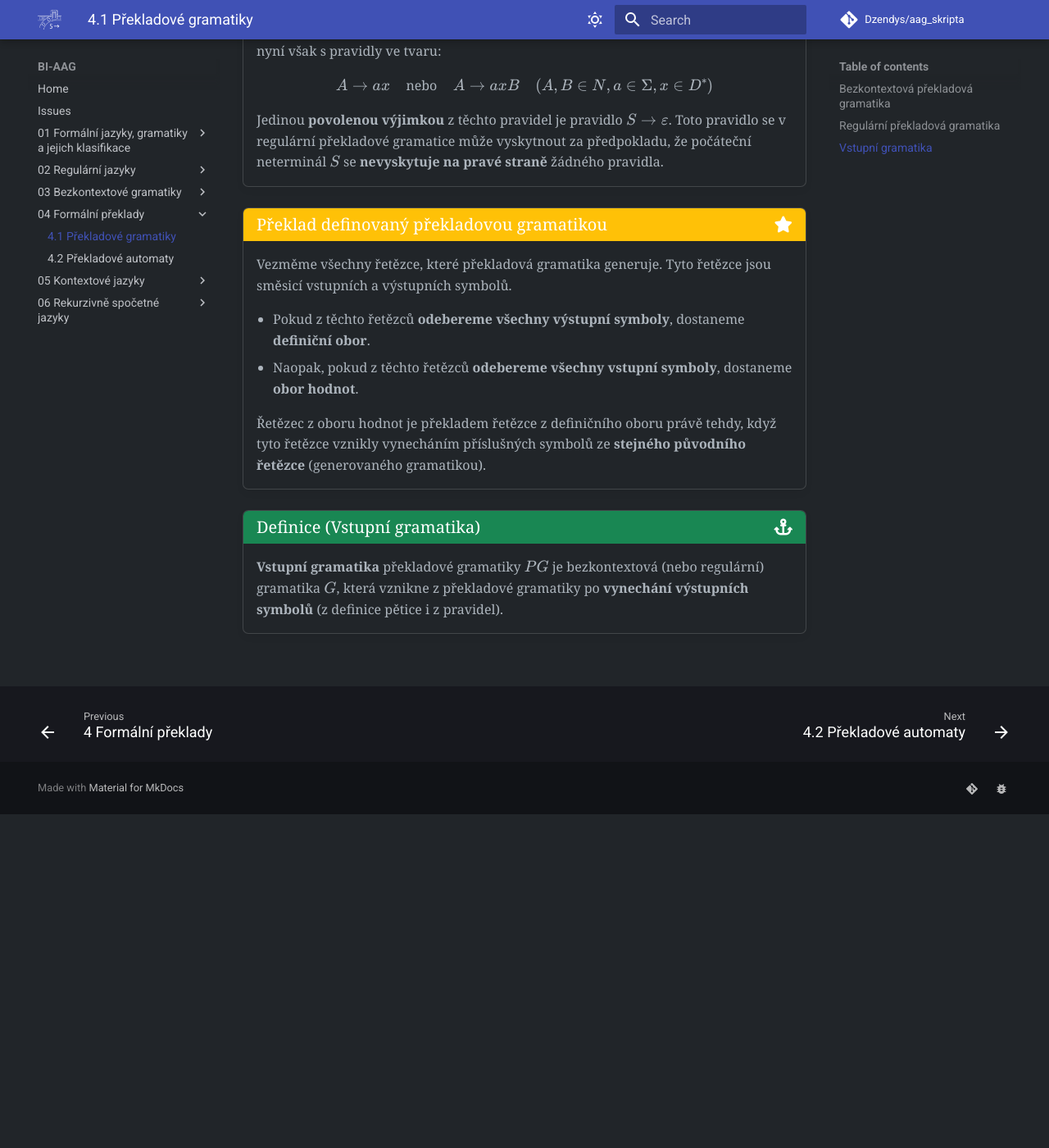
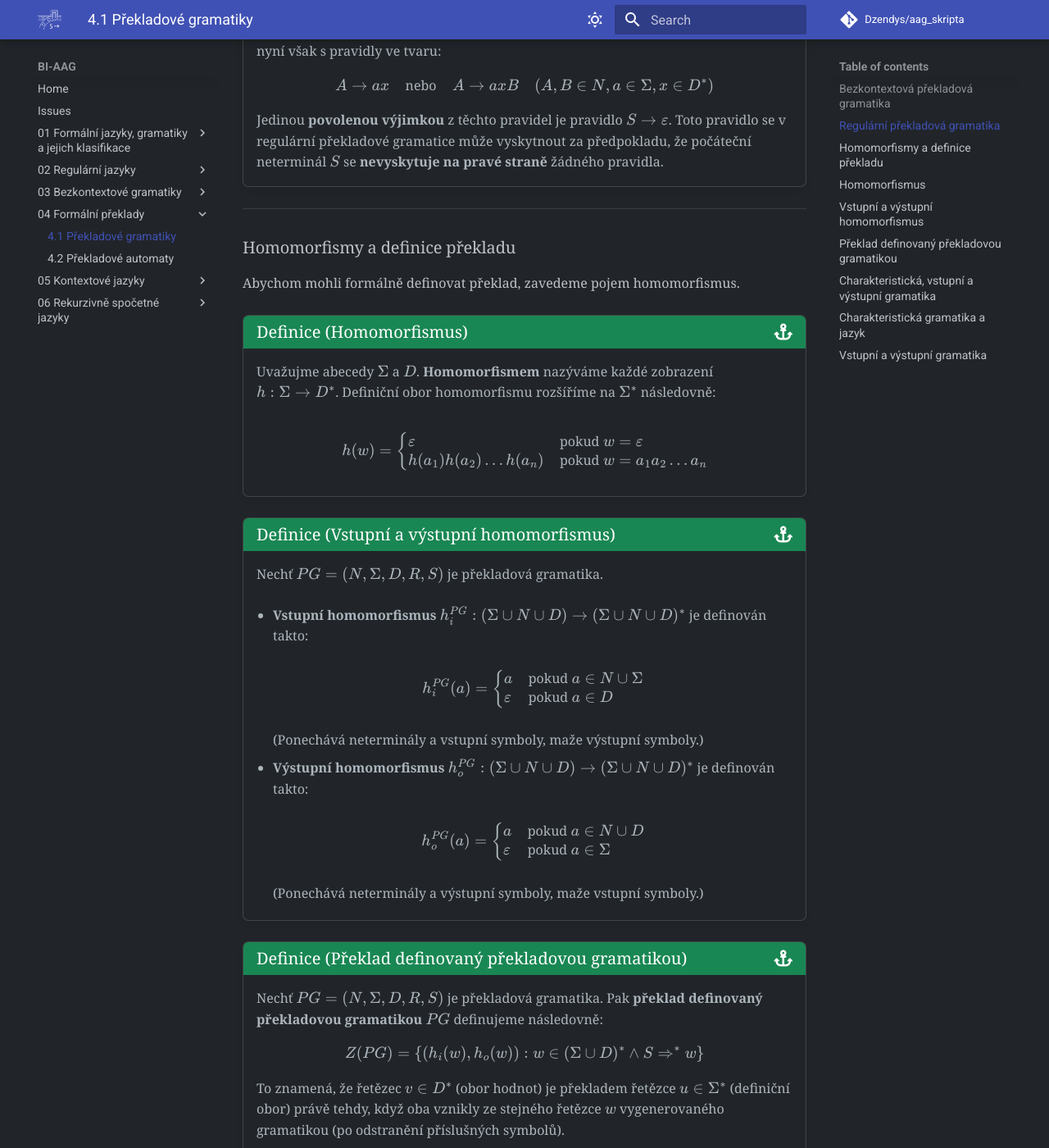
Before and after one commit to Dzendys/aag_skripta, an MkDocs documentation site: the page built from docs/04_Formální_překlady/4.1_Překladové_gramatiky.md, in a window 1280 px wide and 1400 px high, scrolled down 664 px. Shown: the whole window at 82% size. Built offline with MkDocs 1.6.1 and Material for MkDocs 9.7.7, drawn with Linux system fonts in a browser that asks for light colours; comment, search, counter and statistics services are not loaded; before the commit the page ends 1657 px from its top, so only the background shows below that; some of the changed text lies outside the part shown.

Commit message:
Add homomorfismy and other definitions

```diff
--- a/docs/04_Formální_překlady/4.1_Překladové_gramatiky.md
+++ b/docs/04_Formální_překlady/4.1_Překladové_gramatiky.md
@@ -31,19 +31,78 @@
 
     Jedinou **povolenou výjimkou** z těchto pravidel je pravidlo $S \to \varepsilon$. Toto pravidlo se v regulární překladové gramatice může vyskytnout za předpokladu, že počáteční neterminál $S$ se **nevyskytuje na pravé straně** žádného pravidla.
 
-<a id="concept-preklad-definovany-pg"></a>
-!!! Implication "Překlad definovaný překladovou gramatikou"
+---
 
-    Vezměme všechny řetězce, které překladová gramatika generuje. Tyto řetězce jsou směsicí vstupních a výstupních symbolů.
+### Homomorfismy a definice překladu
 
-    *   Pokud z těchto řetězců **odebereme všechny výstupní symboly**, dostaneme **definiční obor**.
-    *   Naopak, pokud z těchto řetězců **odebereme všechny vstupní symboly**, dostaneme **obor hodnot**.
+Abychom mohli formálně definovat překlad, zavedeme pojem homomorfismus.
 
-    Řetězec z oboru hodnot je překladem řetězce z definičního oboru právě tehdy, když tyto řetězce vznikly vynecháním příslušných symbolů ze **stejného původního řetězce** (generovaného gramatikou).
+<a id="def-homomorfismus"></a>
+!!! Definition "Definice (Homomorfismus)"
 
-<a id="def-vstupni-gramatika"></a>
-!!! Definition "Definice (Vstupní gramatika)"
+    ### Homomorfismus {#def-homomorfismus}
 
-    ### Vstupní gramatika {#def-vstupni-gramatika}
+    Uvažujme abecedy $\Sigma$ a $D$. **Homomorfismem** nazýváme každé zobrazení $h: \Sigma \to D^*$. Definiční obor homomorfismu rozšíříme na $\Sigma^*$ následovně:
 
-    **Vstupní gramatika** překladové gramatiky $PG$ je bezkontextová (nebo regulární) gramatika $G$, která vznikne z překladové gramatiky po **vynechání výstupních symbolů** (z definice pětice i z pravidel).
+    $$
+    h(w) = \begin{cases} \varepsilon & \text{pokud } w = \varepsilon \\ h(a_1)h(a_2)\dots h(a_n) & \text{pokud } w = a_1a_2\dots a_n \end{cases}
+    $$
+
+<a id="def-vstupni-vystupni-homomorfismus"></a>
+!!! Definition "Definice (Vstupní a výstupní homomorfismus)"
+
+    ### Vstupní a výstupní homomorfismus {#def-vstupni-vystupni-homomorfismus}
+
+    Nechť $PG = (N, \Sigma, D, R, S)$ je překladová gramatika.
+
+    *   **Vstupní homomorfismus** $h_i^{PG}: (\Sigma \cup N \cup D) \to (\Sigma \cup N \cup D)^*$ je definován takto:
+
+        $$h_i^{PG}(a) = \begin{cases} a & \text{pokud } a \in N \cup \Sigma \\ \varepsilon & \text{pokud } a \in D \end{cases}$$
+
+        (Ponechává neterminály a vstupní symboly, maže výstupní symboly.)
+
+    *   **Výstupní homomorfismus** $h_o^{PG}: (\Sigma \cup N \cup D) \to (\Sigma \cup N \cup D)^*$ je definován takto:
+
+        $$h_o^{PG}(a) = \begin{cases} a & \text{pokud } a \in N \cup D \\ \varepsilon & \text{pokud } a \in \Sigma \end{cases}$$
+
+        (Ponechává neterminály a výstupní symboly, maže vstupní symboly.)
+
+<a id="def-preklad-definovany-pg"></a>
+!!! Definition "Definice (Překlad definovaný překladovou gramatikou)"
+
+    ### Překlad definovaný překladovou gramatikou {#def-preklad-definovany-pg}
+
+    Nechť $PG = (N, \Sigma, D, R, S)$ je překladová gramatika. Pak **překlad definovaný překladovou gramatikou** $PG$ definujeme následovně:
+
+    $$
+    Z(PG) = \{ (h_i(w), h_o(w)) : w \in (\Sigma \cup D)^* \land S \Rightarrow^* w \}
+    $$
+
+    To znamená, že řetězec $v \in D^*$ (obor hodnot) je překladem řetězce $u \in \Sigma^*$ (definiční obor) právě tehdy, když oba vznikly ze stejného řetězce $w$ vygenerovaného gramatikou (po odstranění příslušných symbolů).
+
+---
+
+### Charakteristická, vstupní a výstupní gramatika
+
+<a id="def-charakteristicka-gramatika"></a>
+!!! Definition "Definice (Charakteristická gramatika a jazyk)"
+
+    ### Charakteristická gramatika a jazyk {#def-charakteristicka-gramatika}
+
+    Nechť $PG = (N, \Sigma, D, R, S)$ je překladová gramatika.
+
+    *   **Charakteristickou gramatiku** $G$ definujeme jako $G = (N, \Sigma \cup D, R, S)$.
+    *   Jazyk $L(G)$ nazýváme **charakteristický jazyk** překladu $Z(PG)$.
+    *   Řetězec $w \in L(G)$ nazýváme **charakteristickou větou** dvojice $(u, v) \in Z(PG)$, kde $u = h_i(w)$ a $v = h_o(w)$.
+
+<a id="def-vstupni-vystupni-gramatika"></a>
+!!! Definition "Definice (Vstupní a výstupní gramatika)"
+
+    ### Vstupní a výstupní gramatika {#def-vstupni-vystupni-gramatika}
+
+    Nechť $PG = (N, \Sigma, D, R, S)$ je překladová gramatika.
+
+    *   **Vstupní gramatika** $G_i$ je definována jako $G_i = (N, \Sigma, P_i, S)$, kde $P_i = \{A \to h_i(\alpha) : (A \to \alpha) \in R\}$.
+    *   **Výstupní gramatika** $G_o$ je definována jako $G_o = (N, D, P_o, S)$, kde $P_o = \{A \to h_o(\alpha) : (A \to \alpha) \in R\}$.
+
+Vstupní (respektive výstupní) gramatika tedy vznikne z překladové gramatiky tak, že odebereme výstupní (respektive vstupní) symboly. Z pětice se tak stane čtveřice a ve všech pravidlech budou ponechány pouze vstupní (respektive výstupní) symboly a neterminály.
```
